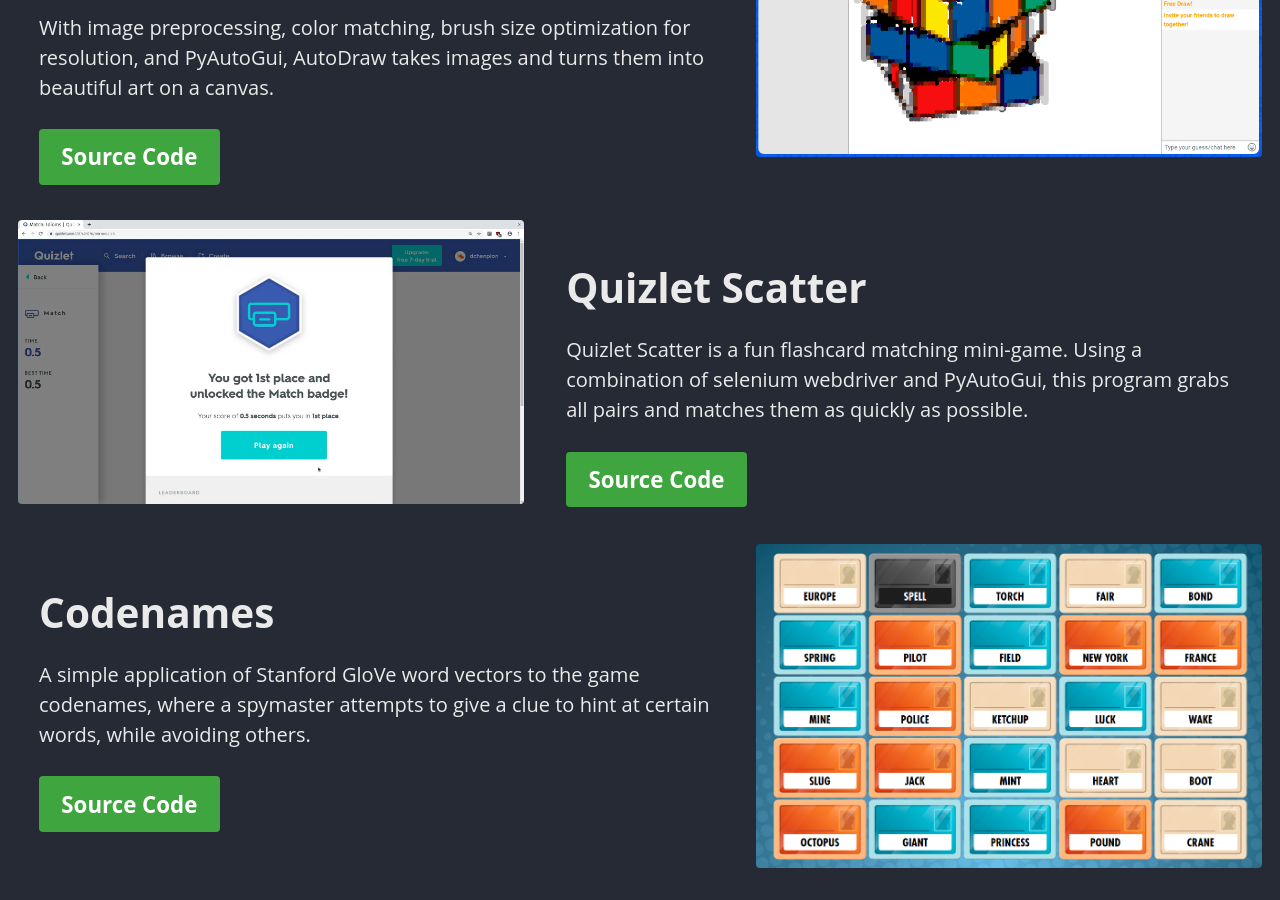
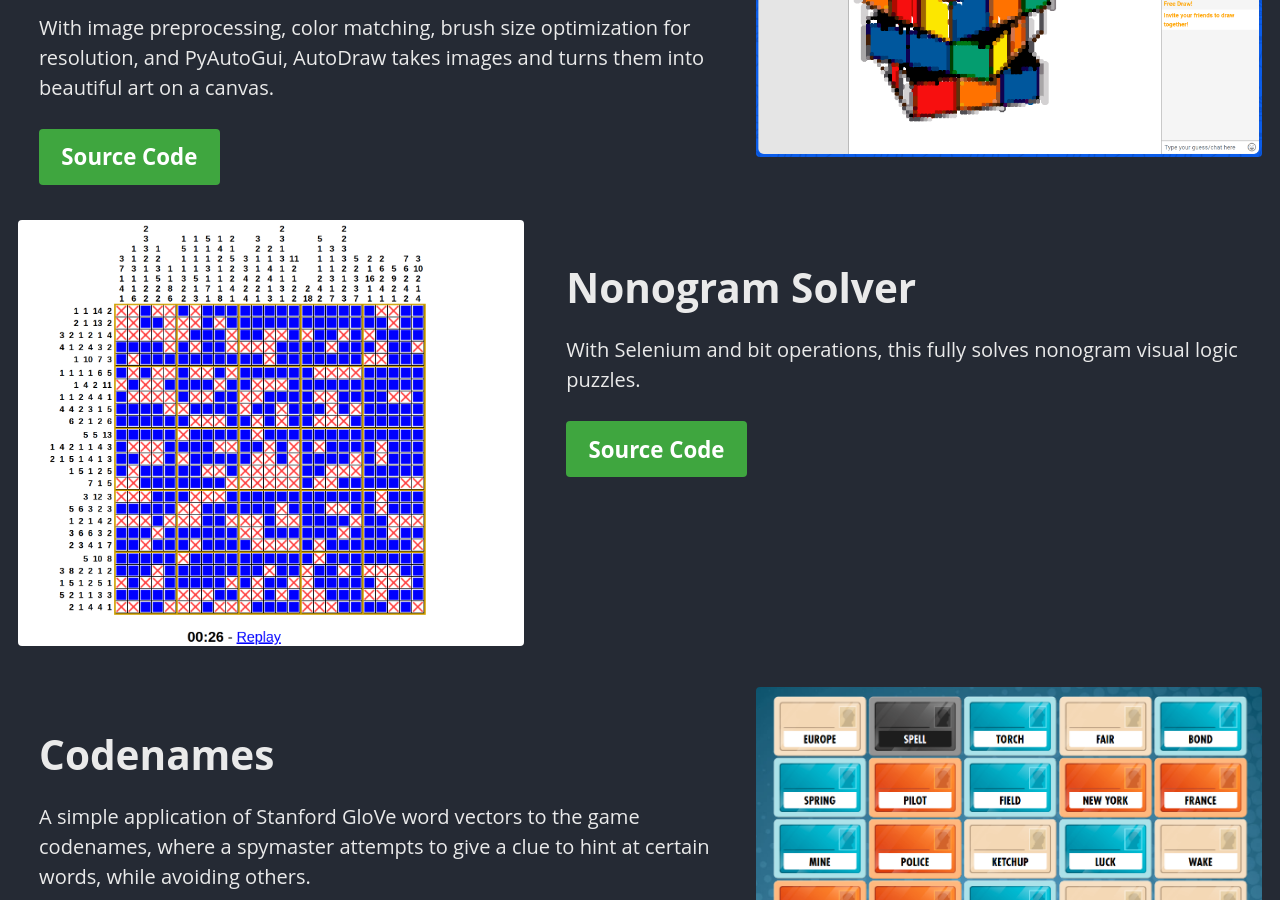
Before and after one commit to dchen327/dchen327.github.io, a Jekyll site: the page built from index.md, in a window 1280 px wide and 900 px high, scrolled down 2364 px. Built offline with Jekyll 4.4.1, drawn with Linux system fonts in a browser that asks for light colours; cached includes are drawn as plain includes; some of the changed text lies outside the part shown.

Commit message:
add nonogram solver project

```diff
--- a/index.md
+++ b/index.md
@@ -91,6 +91,14 @@
     url: https://github.com/dchen327/skribblio
     btn_label: Source Code
     btn_class: "btn--large btn--success"
+
+fr_nonogram:
+  - image_path: /assets/images/nonogram-solver.png
+    title: "Nonogram Solver"
+    excerpt: "With Selenium and bit operations, this fully solves nonogram visual logic puzzles."
+    url: https://github.com/dchen327/nonogram-solver
+    btn_label: Source Code
+    btn_class: "btn--large btn--success"
 ---
 
 <h1 id="About" style="font-size: 3em; text-align: center">About Me</h1>
@@ -119,9 +127,10 @@
 {% include feature_row id="fr_isola" type="right" %}
 {% include feature_row id="fr_ambient" type="left" %}
 {% include feature_row id="fr_sketchful" type="right" %}
-{% include feature_row id="fr_quizlet" type="left" %}
+{% include feature_row id="fr_nonogram" type="left" %}
 {% include feature_row id="fr_codenames" type="right" %}
 {% include feature_row id="fr_arduino" type="left" %}
 {% include feature_row id="fr_sunrise-alarm" type="right" %}
-{% include feature_row id="fr_cartpole" type="left" %}
-{% include feature_row id="fr_typeracer" type="right" %}
+{% include feature_row id="fr_quizlet" type="left" %}
+{% include feature_row id="fr_cartpole" type="right" %}
+{% include feature_row id="fr_typeracer" type="left" %}
```
Also changed, not shown: assets/images/nonogram-solver.png (added).
